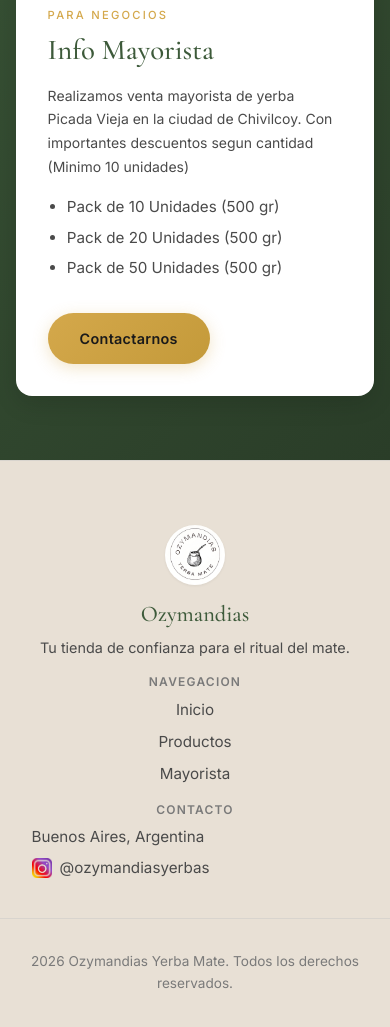
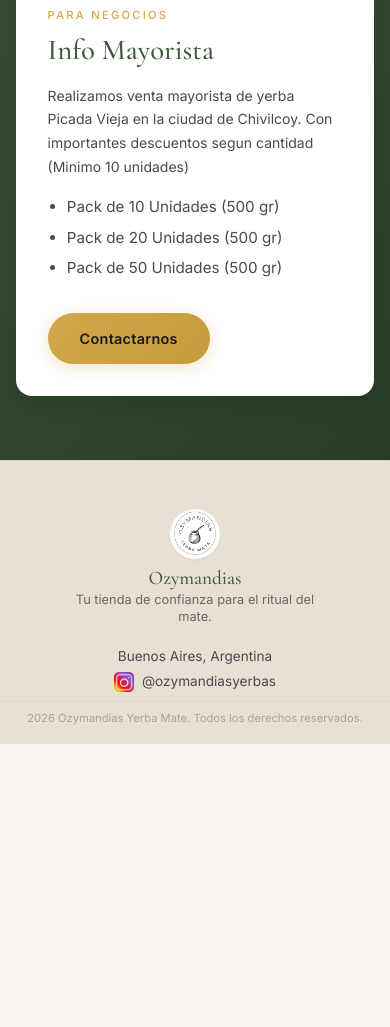
Before and after one commit to GeronimoErrante/ozymandias, a plain HTML site: page index.html in a window 390 px wide. Shown: the part 4877-5904 px from the top of the page. After the commit the page ends 5621 px from the top, so only its background shows below. Drawn offline with nearby package versions, Linux system fonts and the light colour scheme.

Commit message:
footer improve

```diff
--- a/styles.css
+++ b/styles.css
@@ -1029,38 +1029,77 @@
     }
 
     .footer-content {
-        grid-template-columns: 1fr;
+        display: flex;
+        flex-direction: column;
+        align-items: center;
         gap: var(--spacing-sm);
-        /* Reduced gap */
+        /* Reduced from lg */
         text-align: center;
-        margin-bottom: var(--spacing-md);
+        margin-bottom: var(--spacing-xs);
+        /* Reduced from sm */
+        padding-bottom: 0;
     }
 
-    .footer-brand,
-    .footer-nav ul,
-    .footer-contact {
+    footer {
+        padding: var(--spacing-lg) 0 var(--spacing-sm);
+        /* Reduced top padding */
+    }
+
+    .footer-nav {
+        display: none;
+    }
+
+    .footer-brand {
         align-items: center;
-        /* Center flex items */
+        margin-bottom: 0;
     }
 
     .footer-logo {
-        width: 60px;
-        /* Smaller logo */
-        height: 60px;
+        width: 50px;
+        /* Slightly smaller */
+        height: 50px;
+        margin-bottom: 8px;
+        /* Reduced from xs */
     }
 
     .footer-brand h4 {
-        font-size: 1.4rem;
-        /* Smaller heading */
+        font-size: 1.2rem;
+        /* Slightly smaller */
+        margin-bottom: 2px;
     }
 
     .footer-brand p {
-        max-width: none;
-        font-size: 0.9rem;
+        font-size: 0.8rem;
+        opacity: 0.8;
+        max-width: 250px;
+        line-height: 1.3;
+        margin-bottom: 4px;
     }
 
-    .footer-nav h5,
+    .footer-contact {
+        display: flex;
+        flex-direction: column;
+        align-items: center;
+        gap: 0.25rem;
+        /* Reduced gap */
+    }
+
     .footer-contact h5 {
-        margin-bottom: 0.5rem;
+        display: none;
+    }
+
+    .footer-contact p,
+    .footer-contact a {
+        font-size: 0.85rem;
+        justify-content: center;
+        color: var(--color-text-light);
+        margin-bottom: 0;
+    }
+
+    .copyright {
+        padding-top: var(--spacing-xs);
+        font-size: 0.7rem;
+        opacity: 0.6;
+        margin-top: var(--spacing-xs);
     }
 }
```
